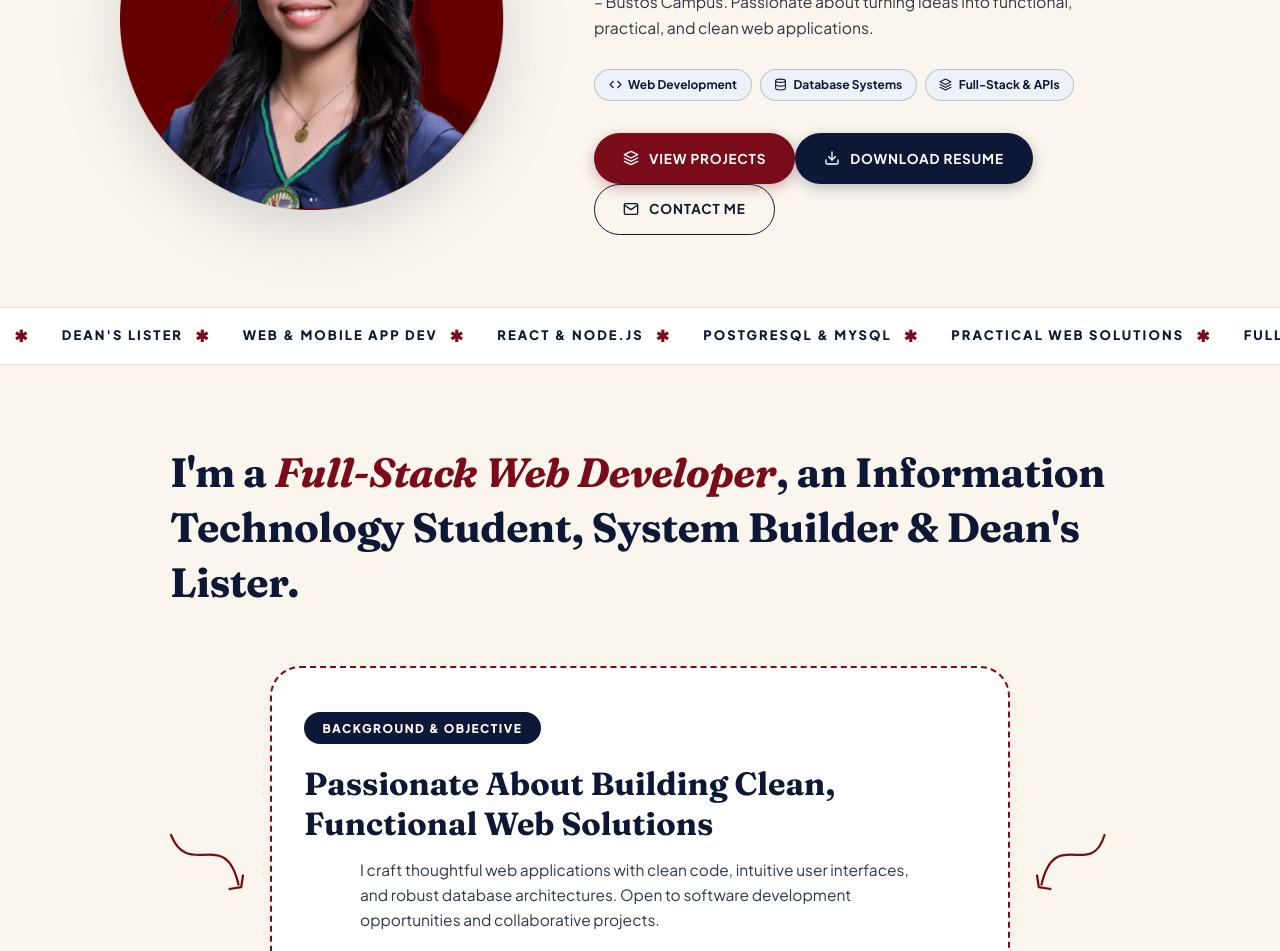
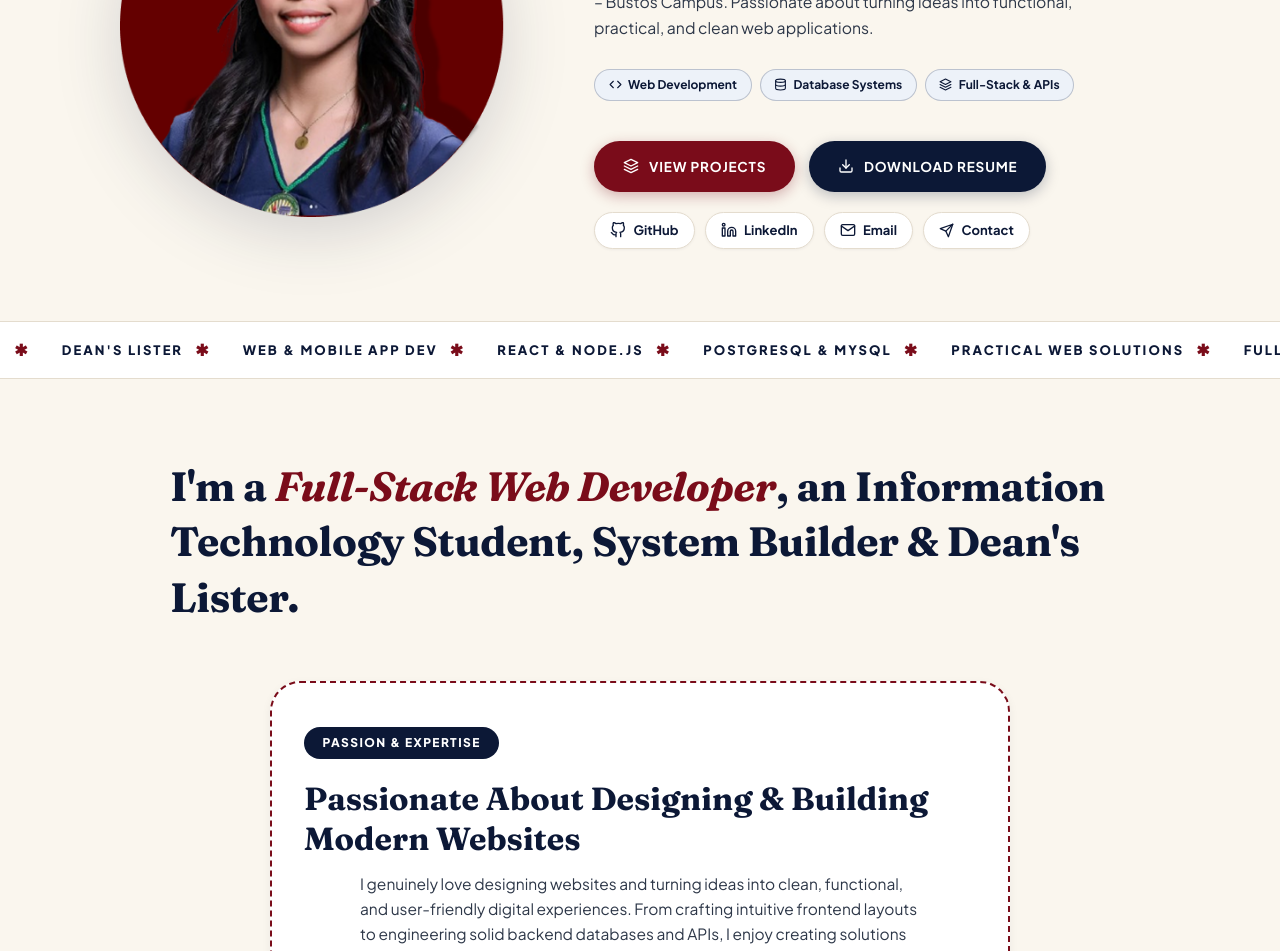
Before and after one commit to gellieascanodelacruz-rgb/Portfolio, a React (Vite) app: page / in a window 1280 px wide. Shown: the part 480-1431 px from the top of the page. Built offline with nearby package versions, Linux system fonts and the light colour scheme.

Commit message:
Remove arrows from About section and highlight passion for designing websites in copy and bio

```diff
--- a/src/components/About.jsx
+++ b/src/components/About.jsx
@@ -11,24 +11,18 @@ export default function About() {
           I'm a <span className="highlight">Full-Stack Web Developer</span>, an Information Technology Student, System Builder & Dean's Lister.
         </h2>
 
-        {/* Dashed Callout Box with Hand-drawn Style Arrows */}
+        {/* Dashed Callout Box */}
         <div className="dashed-callout-box">
-          {/* Left Arrow (SVG) */}
-          <svg className="callout-arrow-left" viewBox="0 0 100 100" fill="none" stroke="currentColor" strokeWidth="2.5" strokeLinecap="round" strokeLinejoin="round">
-            <path d="M10,20 C30,70 70,10 85,75" />
-            <polyline points="75,80 88,78 90,65" />
-          </svg>
-
           <span className="dashed-callout-badge">
-            BACKGROUND & OBJECTIVE
+            PASSION & EXPERTISE
           </span>
 
           <h3 className="dashed-callout-title">
-            Passionate About Building Clean, Functional Web Solutions
+            Passionate About Designing & Building Modern Websites
           </h3>
 
           <p className="dashed-callout-text">
-            I craft thoughtful web applications with clean code, intuitive user interfaces, and robust database architectures. Open to software development opportunities and collaborative projects.
+            I genuinely love designing websites and turning ideas into clean, functional, and user-friendly digital experiences. From crafting intuitive frontend layouts to engineering solid backend databases and APIs, I enjoy creating solutions that look beautiful and work seamlessly.
           </p>
 
           <a
@@ -40,12 +34,6 @@ export default function About() {
             <Icon name="Download" size={16} />
             <span>Download Resume</span>
           </a>
-
-          {/* Right Arrow (SVG) */}
-          <svg className="callout-arrow-right" viewBox="0 0 100 100" fill="none" stroke="currentColor" strokeWidth="2.5" strokeLinecap="round" strokeLinejoin="round">
-            <path d="M85,20 C70,70 30,10 15,75" />
-            <polyline points="10,65 12,78 25,80" />
-          </svg>
         </div>
 
         {/* 4 About Info Highlight Cards */}
--- a/src/components/hero.jsx
+++ b/src/components/hero.jsx
@@ -72,8 +72,9 @@ export default function Hero() {
                 </span>
               </div>
 
-              {/* Pill Action Buttons */}
-              <div className="hero-details-cta-row">
+              {/* Clean Action Buttons & Contact Pills */}
+              <div className="hero-cta-wrapper">
+                <div className="hero-primary-btns">
                   <a href="#projects" className="btn btn-primary">
                     <Icon name="Layers" size={16} />
                     <span>View Projects</span>
@@ -82,15 +83,58 @@ export default function Hero() {
                     href="/Gellie_Anne_Dela_Cruz_Resume.pdf"
                     download="Gellie_Anne_Dela_Cruz_Resume.pdf"
                     className="btn btn-secondary"
-                  title="Download actual PDF Resume"
+                    title="Download PDF Resume"
                   >
                     <Icon name="Download" size={16} />
                     <span>Download Resume</span>
                   </a>
-                <a href="#contact" className="btn btn-outline">
+                </div>
+
+                <div className="hero-social-dock" aria-label="Quick Contacts and Profiles">
+                  <a
+                    href={personalInfo.github}
+                    target="_blank"
+                    rel="noopener noreferrer"
+                    className="hero-social-btn github"
+                    title="GitHub Profile"
+                    aria-label="GitHub Profile"
+                  >
+                    <Icon name="Github" size={16} />
+                    <span>GitHub</span>
+                  </a>
+
+                  <a
+                    href={personalInfo.linkedin}
+                    target="_blank"
+                    rel="noopener noreferrer"
+                    className="hero-social-btn linkedin"
+                    title="LinkedIn Profile"
+                    aria-label="LinkedIn Profile"
+                  >
+                    <Icon name="Linkedin" size={16} />
+                    <span>LinkedIn</span>
+                  </a>
+
+                  <a
+                    href={`mailto:${personalInfo.email}`}
+                    className="hero-social-btn email"
+                    title={`Send Email to ${personalInfo.email}`}
+                    aria-label="Send Email"
+                  >
                     <Icon name="Mail" size={16} />
-                  <span>Contact Me</span>
+                    <span>Email</span>
                   </a>
+
+                  <a
+                    href="#contact"
+                    className="hero-social-btn contact"
+                    title="Get In Touch / Contact Section"
+                    aria-label="Contact Section"
+                  >
+                    <Icon name="Send" size={15} />
+                    <span>Contact</span>
+                  </a>
+                </div>
               </div>
             </div>
           </div>
--- a/src/data/portfolioData.js
+++ b/src/data/portfolioData.js
@@ -17,9 +17,9 @@ export const personalInfo = {
   status: "Full-Stack Web Developer — BulSU Bustos",
   location: "Baliuag City, Bulacan, Philippines",
   shortBio:
-    "Full-Stack Web Developer focused on building functional, user-friendly, and practical web applications.",
+    "Full-Stack Web Developer & Designer passionate about creating clean, aesthetic, and functional web applications.",
   fullBio:
-    "I am a Bachelor of Science in Information Technology student majoring in Web and Mobile Application Development at Bulacan State University – Bustos Campus. I am passionate about turning ideas into functional and user-friendly web applications while continuously improving my development skills. I have hands-on experience in front-end and back-end development, database management, API integration, and developing web, desktop, and system-based projects. I enjoy working with modern web technologies and creating clean, efficient, and practical solutions.",
+    "I am a Bachelor of Science in Information Technology student majoring in Web and Mobile Application Development at Bulacan State University – Bustos Campus. I genuinely love designing websites and turning ideas into clean, functional, and user-friendly digital solutions. Experienced in frontend UI/UX design, full-stack web development, database management, and API integration, I take pride in crafting thoughtful interfaces backed by reliable, practical code.",
   email: "gellieascanodelacruz@gmail.com",
   github: "https://github.com/gellieascanodelacruz-rgb",
   linkedin: "https://linkedin.com/in/gellie-anne-dela-cruz-230854291",
--- a/src/index.css
+++ b/src/index.css
@@ -808,30 +808,6 @@ a {
   line-height: 1.6;
 }
 
-/* Decorative SVG Arrows */
-.callout-arrow-left,
-.callout-arrow-right {
-  display: none;
-  position: absolute;
-  top: 50%;
-  transform: translateY(-50%);
-  width: 90px;
-  height: 90px;
-  color: var(--theme-dark-red);
-  pointer-events: none;
-}
-
-@media (min-width: 980px) {
-  .callout-arrow-left {
-    display: block;
-    left: -110px;
-  }
-  .callout-arrow-right {
-    display: block;
-    right: -110px;
-  }
-}
-
 /* About 4 Info Highlight Cards */
 .about-cards-row {
   display: grid;
```
Lines whose indentation alone changed are shown as unchanged.
